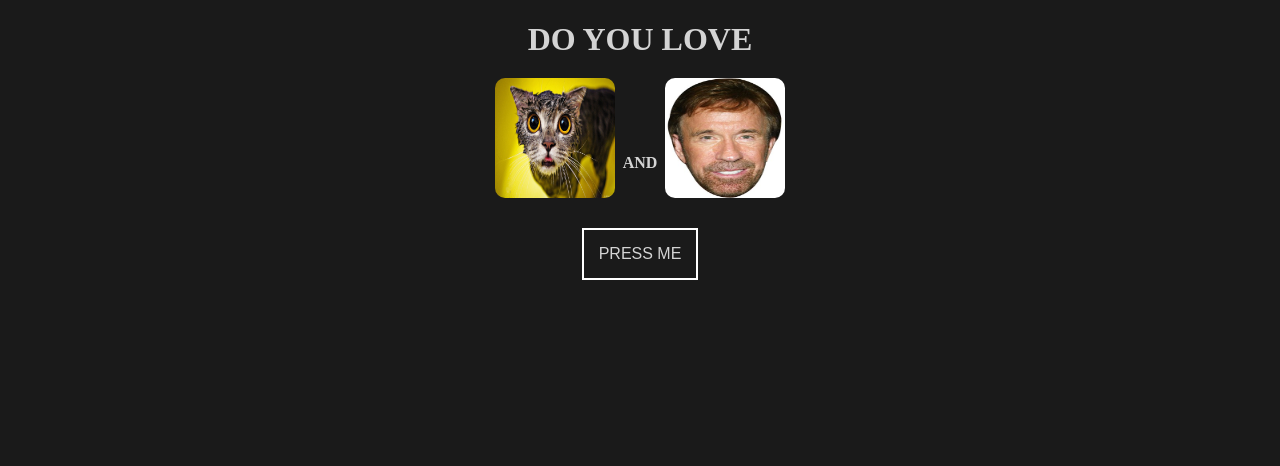
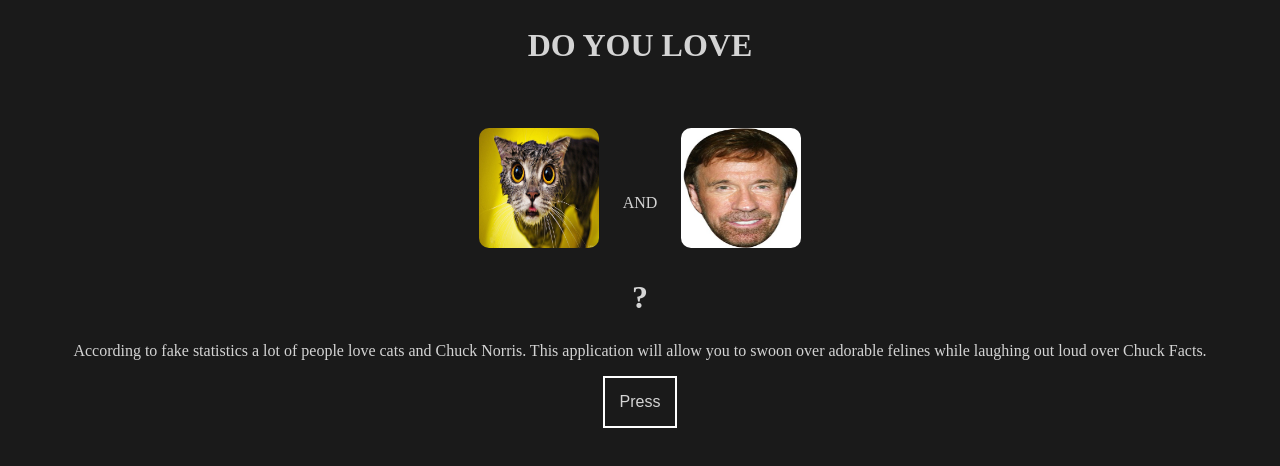
Before and after one commit to Devilduck920/API-CAPSTONE-ASSIGNMENT, a plain HTML site: page index.html in a window 1280 px wide. Drawn offline with nearby package versions, Linux system fonts and the light colour scheme.

Commit message:
text update

```diff
--- a/index.html
+++ b/index.html
@@ -9,21 +9,26 @@
     <link rel="stylesheet" href="main.css">
 </head>
 <body>
-    <p>
-        <h1>DO YOU LOVE <br>
+    <div>
+        <section>
+            <h1>DO YOU LOVE</h1><br>
                 <img class="containThumb" src="Images/cat.jpg"></img>
-            <span>AND</span>
-                <img  class="containThumb"src="Images/chuck.jpg"></img>
-        </h1>
-    </p>
-    <div>
-        <button>PRESS ME</button>
+                <span>AND</span>
+                <img class="containThumb"src="Images/chuck.jpg"></img><br>
+            <h1>?</h1>
+
+            <p>According to fake statistics a lot of people love cats
+                and Chuck Norris. This application will allow
+                you to swoon over adorable felines while laughing out loud over
+                Chuck Facts.
+            </p>
+        </section>
     </div>
-
     <div id="resultsContainer">
         <img class="results-img hidden containImage" alt="">
         <p class="results-txt hidden containText"></p>
     </div>
+    <button>Press</button>
     <script src="main.js"></script>
 
 </body>
--- a/main.css
+++ b/main.css
@@ -39,8 +39,9 @@ h1{
     margin:20px 0 0 0;
 }
 span{
+    margin:0 20px;
     position:relative;
-        bottom:30px;
+        bottom:40px;
 }
 @media(min-width:600px){
     .containThumb{
--- a/main.js
+++ b/main.js
@@ -36,6 +36,7 @@
         $('button').on('click', function(e){
             getCatImageApi();
             getJokeApi()
+
         })
     }
     $(function(){
```
